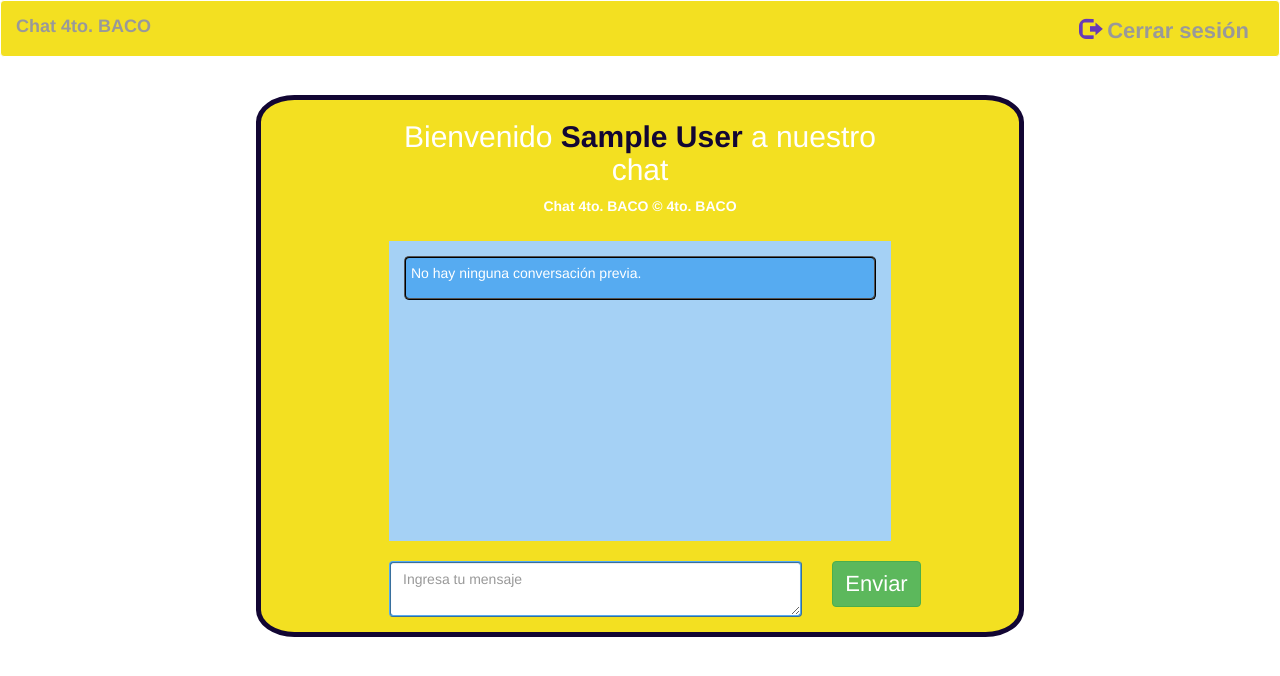
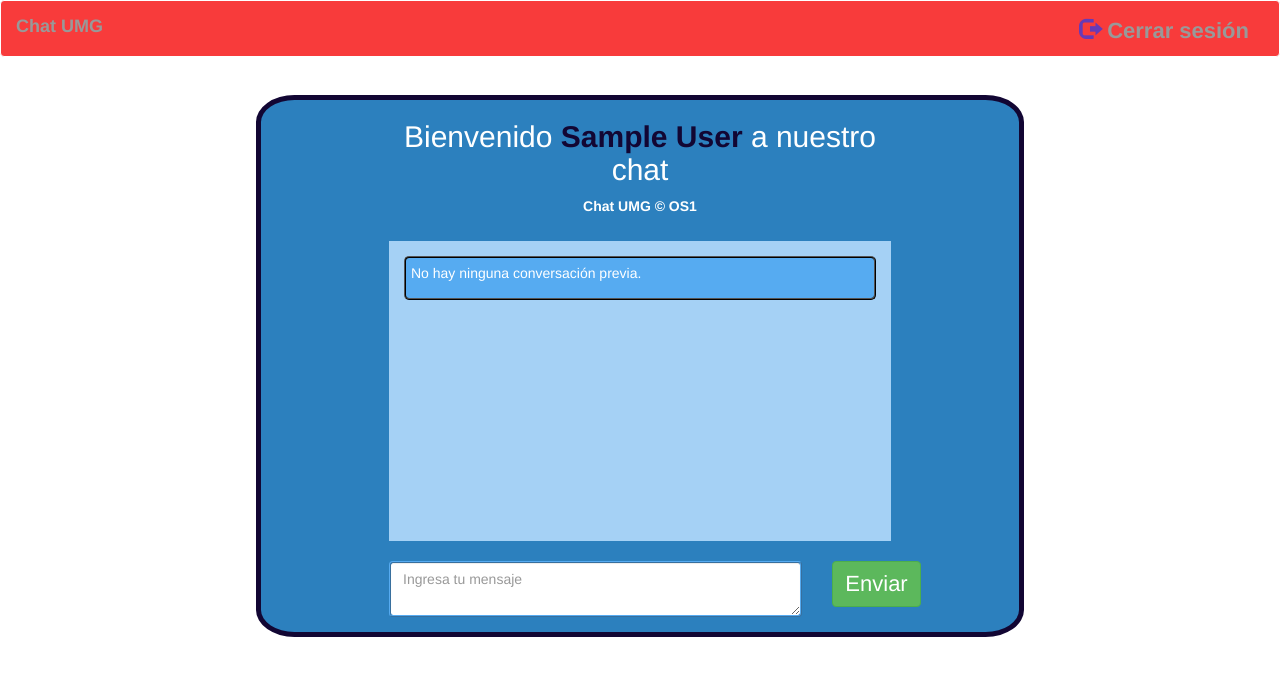
Before and after one commit to levirosales98/chat, a PHP site: page /chatpage.php in a window 1280 px wide. Shown: the top 676 px of the page. Run offline with PHP 8.4, Linux system fonts and the light colour scheme; the visitor is signed in with stand-in values (Sample User, id 1); data that the repository does not hold is empty.

Commit message:
Se colocan colores de la UMG y se corrigen algunas palabras del sistema

```diff
--- a/chatpage.php
+++ b/chatpage.php
@@ -32,7 +32,7 @@
 		.container {
 			margin-top: 3%;
 			width: 60%;
-			background-color: #F3E021;
+			background-color: #2C80BE;
 			padding-right: 10%;
 			padding-left: 10%;
 			border: #120633 5px solid;
@@ -87,7 +87,7 @@
     <div class="container">
 		<center>
 			<h2>Bienvenido <span style="color:#120633; font-weight: 600;"><?php echo $_SESSION['name']; ?> </span> a nuestro chat</h2>
-			<label>Chat 4to. BACO &copy; 4to. BACO</label>
+			<label>Chat UMG &copy; OS1</label>
 		</center></br>
 		<div class="display-chat" id="display-chat">
 
--- a/home.php
+++ b/home.php
@@ -31,7 +31,7 @@
 				.container{
 					margin-top: 3%;
 					width: 60%;
-					background-color: #F3E021;
+					background-color: #2C80BE;
 					padding-right:10%;
 					padding-left:10%;
 					font-size: 20px;
@@ -61,7 +61,7 @@
 			<br><br>
 				<label>Ingresa a nuestro chat</label><br>
 				<br><br>
-				<a href="chatpage.php" class="btn btn-primary" style="font-size: 20px;">Ir al chat</a>
+				<a href="chatpage.php" class="btn btn-warning" style="font-size: 20px;">Ir al chat</a>
 			</div>
 
 		<?php
--- a/index.php
+++ b/index.php
@@ -10,8 +10,8 @@
     </head>
     <body>
         <div class="container">
-            <center><h2 style="color:black; margin-top:20%">Chat 4to. BACO</h2></center>
-            <center><img src="images/ceict.png" widht="400" height="200"></center>
+            <center><h2 style="color:black; margin-top:20%">Chat UMG</h2></center>
+            <center><img src="images/umg.jpg" widht="400" height="200"></center>
         </div>
     </body>
 </html>
--- a/layouts/header.php
+++ b/layouts/header.php
@@ -14,7 +14,7 @@
                 width:100%;
             }
             .navbar-inverse{
-                background-color: #F3E021;
+                background-color: #2C80BE;
                 border-color: #ffff;
                 font-weight: 600;
                 font-size: 22px;
@@ -39,7 +39,7 @@
                         <span class="icon-bar"></span>
                         <span class="icon-bar"></span>
                     </button>
-                    <a class="navbar-brand" href="index.php">Chat 4to. BACO</a>
+                    <a class="navbar-brand" href="index.php">Chat UMG</a>
                 </div>
                 <div class="collapse navbar-collapse" id="myNavBar">
                     <ul class="nav navbar-nav navbar-right">
--- a/layouts/header2.php
+++ b/layouts/header2.php
@@ -15,7 +15,7 @@
                 width: 100%;
             }
             .navbar-inverse{
-                background-color: #F3E021;
+                background-color: #F83B3B;
                 border-color: #fff;
                 font-size: 22px;
                 font-weight: 600;
@@ -41,7 +41,7 @@
                         <span class="icon-bar"></span>
                         <span class="icon-bar"></span>
                     </button>
-                    <a class="navbar-brand" href="index.php">Chat 4to. BACO</a>
+                    <a class="navbar-brand" href="index.php">Chat UMG</a>
                 </div>
                 <div class="collapse navbar-collapse" id="myNavbar">
                     <ul class="nav navbar-nav navbar-right">
--- a/login.php
+++ b/login.php
@@ -21,7 +21,7 @@
             .container {
                 margin-top: 5%;
                 width: 50%;
-                background-color: #F3E021;
+                background-color: #2C80BE;
                 padding-top: 5%;
                 padding-bottom: 5%;
                 padding-right: 10%;
@@ -79,7 +79,7 @@
 
                 <div class="form-group">
                     <div class="col-sm-offset-2 col-sm-10">
-                        <button type="submit" class="btn btn-primary">Ingresar</button>
+                        <button type="submit" class="btn btn-warning">Ingresar</button>
                     </div>
                 </div>
 
--- a/register.php
+++ b/register.php
@@ -18,7 +18,7 @@
       .container{
           margin-top: 5%;
           width: 50%;
-          background-color: #F3E021;
+          background-color: #2C80BE;
           padding-top: 2%;
           padding-bottom: 2%;
       }
@@ -65,7 +65,7 @@
 
         <div class="form-group">
           <div class="col-sm-offset-4 col-sm-8">
-            <button type="submit" class="btn btn-primary">Regístrate aquí</button>
+            <button type="submit" class="btn btn-warning">Regístrate aquí</button>
           </div>
         </div>
 
```
Also changed, not shown: images/umg.jpg (added).
